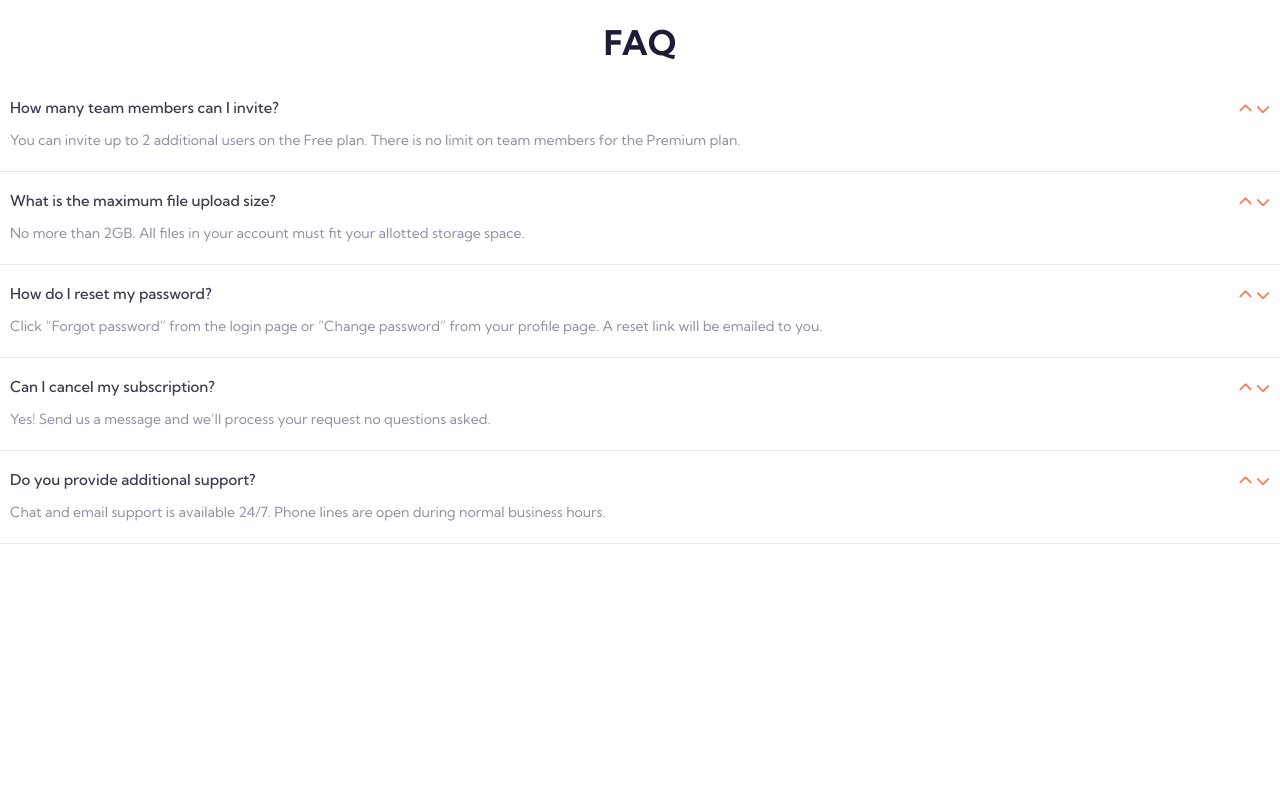
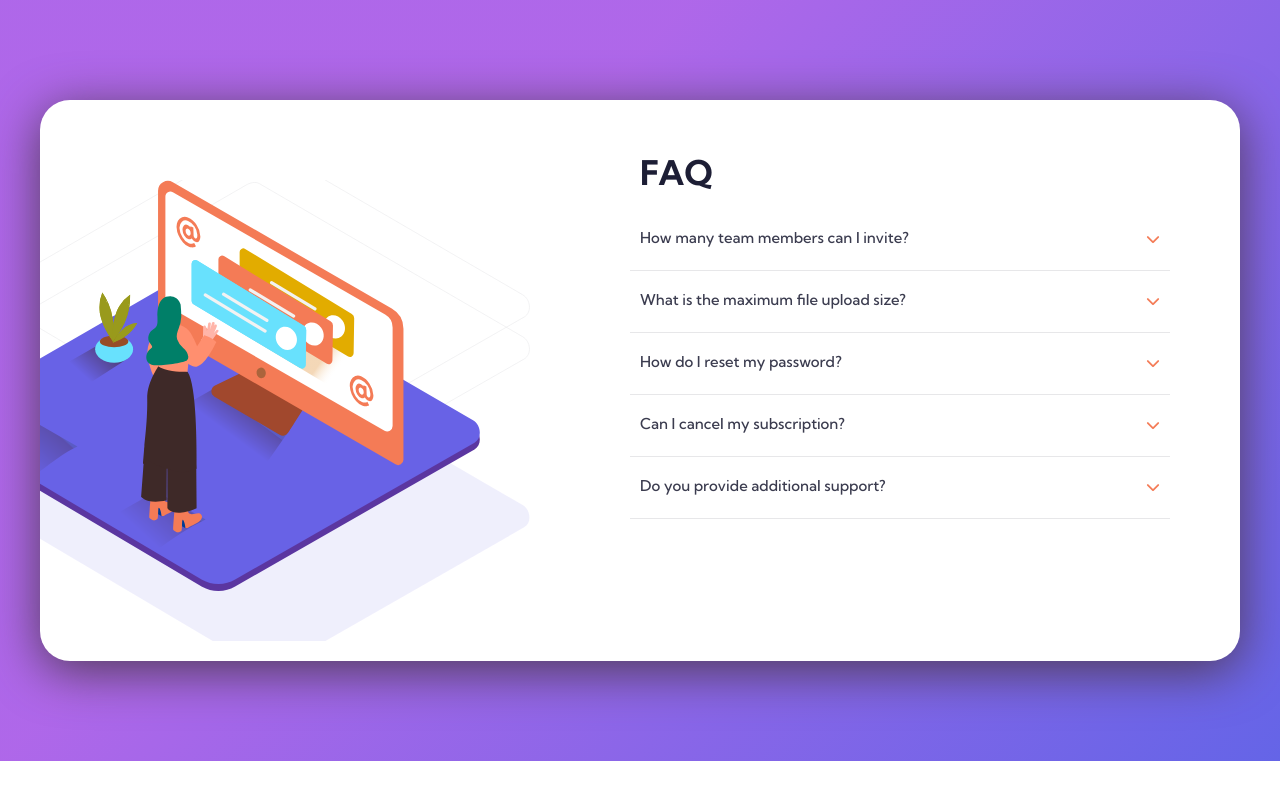
Before and after one commit to Redot2468/FAQ-Card, a plain HTML site: page index.html in a window 1280 px wide. Drawn offline with Linux system fonts and the light colour scheme.

Commit message:
combined the the components into a web page and added functionality

```diff
--- a/css/style.css
+++ b/css/style.css
@@ -12,6 +12,7 @@
   --color-header-normal: hsl(237, 15%, 27%);
   --color-normal-text: hsl(237, 11%, 60%);
   --color-dividers: hsl(240, 5%, 91%);
+  --color-white: #fff;
 }
 
 html {
@@ -24,6 +25,13 @@ body {
   line-height: 1.5;
   color: var(--color-normal-text);
   font-weight: 400;
+  padding: 10rem 3rem;
+  background: linear-gradient(
+      132deg,
+      hsl(273, 75%, 66%) 35%,
+      hsl(240, 73%, 65%) 100%
+    )
+    no-repeat;
 }
 
 h1,
@@ -36,12 +44,28 @@ h1 {
   color: hsl(238, 29%, 16%);
   font-size: 3.4rem;
   margin-bottom: 1.5rem;
+  font-weight: 700;
 }
 
 h2 {
   color: var(--color-header-normal);
   font-weight: 500;
   font-size: 1.5rem;
+}
+
+/* grid */
+.grid {
+  display: grid;
+  grid-template-columns: repeat(1, 1fr);
+  grid-auto-rows: minmax(10rem, auto);
+}
+
+@media screen and (min-width: 768px) {
+  .grid__1x2 {
+    display: grid;
+    grid-template-columns: repeat(auto-fit, minmax(10rem, 1fr));
+    grid-auto-rows: minmax(10rem, auto);
+  }
 }
 
 /* A components of the faq */
@@ -56,6 +80,7 @@ h2 {
 .faq__sections-heading {
   display: flex;
   justify-content: space-between;
+  transition: animation 0.2s cubic-bezier(0.075, 0.82, 0.165, 1);
 }
 
 .icons i {
@@ -70,6 +95,95 @@ h2 {
   color: var(--color-hover-softRed);
 }
 
+#chevron__up {
+  display: none;
+}
+
 .answer {
+  display: none;
+}
+
+#answer__el {
   margin-top: 1rem;
+  animation: transitioning 0.2s;
 }
+
+@keyframes transitioning {
+  0% {
+    transform: translateY(0);
+  }
+
+  50% {
+    transform: translateY(10%);
+  }
+}
+
+@media screen and (min-width: 768px) {
+  .faq__header {
+    text-align: left;
+    margin-left: 1rem;
+  }
+}
+
+/* full faq block */
+.main {
+  padding: 3rem;
+  background: var(--color-white);
+  border-radius: 20px;
+  max-width: 400px;
+  margin: auto;
+  box-shadow: 0 10px 50px rgb(80, 59, 87);
+}
+
+.hero {
+  text-align: center;
+  background: url(../images/bg-pattern-mobile.svg) no-repeat;
+  background-position: center 20%;
+  background-size: 100%;
+  padding-bottom: 5rem;
+}
+
+.hero img:nth-of-type(1) {
+  width: 100%;
+  margin-top: -130px;
+}
+
+.hero img:nth-of-type(2) {
+  display: none;
+}
+
+@media screen and (min-width: 768px) {
+  .main {
+    max-width: 1200px;
+    margin: auto;
+    padding: 0;
+    border-radius: 30px;
+    height: fit-content;
+  }
+
+  .grid__container {
+    padding: 3rem 7rem 2rem 0;
+    gap: 2rem 5rem;
+  }
+
+  .hero {
+    text-align: center;
+    background: url(../images/bg-pattern-desktop.svg) no-repeat;
+    background-position: -50px -40px;
+    background-size: 100%;
+    padding-bottom: 5rem;
+    align-self: center;
+    overflow: hidden;
+    margin-top: 5rem;
+  }
+
+  .hero img:nth-of-type(1) {
+    display: none;
+  }
+
+  .hero img:nth-of-type(2) {
+    display: block;
+    width: 100%;
+    margin-left: -100px;
+  }
+}
--- a/index.html
+++ b/index.html
@@ -24,96 +24,95 @@
     ></script>
   </head>
   <body>
+    <main class="main">
+      <!-- hero -->
+      <div class="grid grid__1x2 grid__container">
+        <div class="hero">
+          <img src="./images/illustration-woman-online-mobile.svg" alt="" />
+          <img src="./images/illustration-woman-online-desktop.svg" alt="" />
+          <div class="pic"></div>
+        </div>
+
+        <!-- faq block -->
         <div class="container">
+          <!-- faq block -->
           <h1 class="faq__header">FAQ</h1>
           <!-- first faq -->
           <section class="faq__sections">
             <div class="faq__sections-heading">
               <h2 class="question">How many team members can I invite?</h2>
-
               <aside class="icons">
-            <i class="fa-solid fa-chevron-up"></i>
-            <i class="fa-solid fa-chevron-down"></i>
+                <i class="fa-solid fa-chevron-up" id="chevron__up"></i>
+                <i class="fa-solid fa-chevron-down" id="chevron__down"></i>
               </aside>
             </div>
-
-        <p class="answer">
-          You can invite up to 2 additional users on the Free plan. There is no
-          limit on team members for the Premium plan.
+            <p class="answer" id="answer__el">
+              You can invite up to 2 additional users on the Free plan. There is
+              no limit on team members for the Premium plan.
             </p>
           </section>
-
           <!-- second faq -->
-
           <section class="faq__sections">
             <div class="faq__sections-heading">
               <h2 class="question">What is the maximum file upload size?</h2>
-
               <aside class="icons">
-            <i class="fa-solid fa-chevron-up"></i>
-            <i class="fa-solid fa-chevron-down"></i>
+                <i class="fa-solid fa-chevron-up" id="chevron__up"></i>
+                <i class="fa-solid fa-chevron-down" id="chevron__down"></i>
               </aside>
             </div>
-
-        <p class="answer">
+            <p class="answer" id="answer__el">
               No more than 2GB. All files in your account must fit your allotted
               storage space.
             </p>
           </section>
-
           <!-- third faq -->
-
           <section class="faq__sections">
             <div class="faq__sections-heading">
               <h2 class="question">How do I reset my password?</h2>
-
               <aside class="icons">
-            <i class="fa-solid fa-chevron-up"></i>
-            <i class="fa-solid fa-chevron-down"></i>
+                <i class="fa-solid fa-chevron-up" id="chevron__up"></i>
+                <i class="fa-solid fa-chevron-down" id="chevron__down"></i>
               </aside>
             </div>
-
-        <p class="answer">
-          Click “Forgot password” from the login page or “Change password” from
-          your profile page. A reset link will be emailed to you.
+            <p class="answer" id="answer__el">
+              Click “Forgot password” from the login page or “Change password”
+              from your profile page. A reset link will be emailed to you.
             </p>
           </section>
-
           <!-- fourth faq -->
-
           <section class="faq__sections">
             <div class="faq__sections-heading">
               <h2 class="question">Can I cancel my subscription?</h2>
-
               <aside class="icons">
-            <i class="fa-solid fa-chevron-up"></i>
-            <i class="fa-solid fa-chevron-down"></i>
+                <i class="fa-solid fa-chevron-up" id="chevron__up"></i>
+                <i class="fa-solid fa-chevron-down" id="chevron__down"></i>
               </aside>
             </div>
-
-        <p class="answer">
+            <p class="answer" id="answer__el">
               Yes! Send us a message and we’ll process your request no questions
               asked.
             </p>
           </section>
-
           <!-- fifth faq -->
-
           <section class="faq__sections">
             <div class="faq__sections-heading">
               <h2 class="question">Do you provide additional support?</h2>
-
               <aside class="icons">
-            <i class="fa-solid fa-chevron-up"></i>
-            <i class="fa-solid fa-chevron-down"></i>
+                <i class="fa-solid fa-chevron-up" id="chevron__up"></i>
+                <i class="fa-solid fa-chevron-down" id="chevron__down"></i>
               </aside>
             </div>
-
-        <p class="answer">
-          Chat and email support is available 24/7. Phone lines are open during
-          normal business hours.
+            <p class="answer" id="answer__el">
+              Chat and email support is available 24/7. Phone lines are open
+              during normal business hours.
             </p>
           </section>
         </div>
+        <!-- end of grid -->
+      </div>
+    </main>
+
+    <!-- script -->
+    <script src="./js/main.js"></script>
   </body>
 </html>
--- a/js/main.js
+++ b/js/main.js
@@ -0,0 +1,37 @@
+const faqSections = document.querySelectorAll(".faq__sections")
+const faqHeading = document.querySelectorAll(".faq__sections-heading");
+const icons = document.querySelectorAll(".icons");
+const answerEl = document.querySelectorAll("#answer__el");
+const chevronUp = document.querySelectorAll("#chevron__up");
+const chevronDown = document.querySelectorAll("#chevron__down");
+const iconUp = document.querySelectorAll(".fa-chevron-up");
+const iconDown = document.querySelectorAll(".fa-chevron-down");
+const question = document.querySelectorAll(".question")
+
+
+
+for (let i = 0; i <= faqHeading.length; i++)
+
+    faqHeading[i].addEventListener("click", (e) => {
+
+        // When it the answers to the faq are opened then it cantains the class "answer"
+            let opened = answerEl[i].classList.contains("answer");
+
+        // if it cantains a class "answer" is opened, then remove the class, to close it.
+        if(opened){
+        answerEl[i].classList.remove("answer");
+            question[i].style.fontWeight = "700";
+            chevronUp[i].style.display = "block";
+            chevronDown[i].style.display = "none";
+
+
+        }
+            // if it doesn't contains a class "answer", then add the class to open it.
+        else{
+            answerEl[i].classList.add("answer");
+           chevronDown[i].style.display = "block";
+            question[i].style.fontWeight = "500";
+            chevronUp[i].style.display = "none";
+
+        }}
+    )
```
Lines whose indentation alone changed are shown as unchanged.
